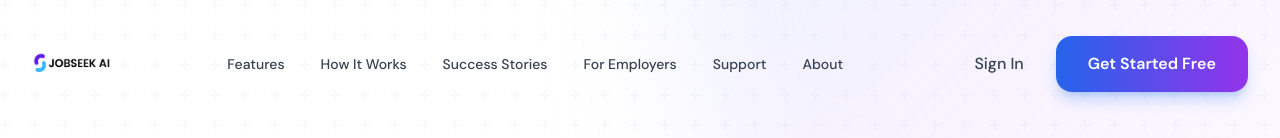
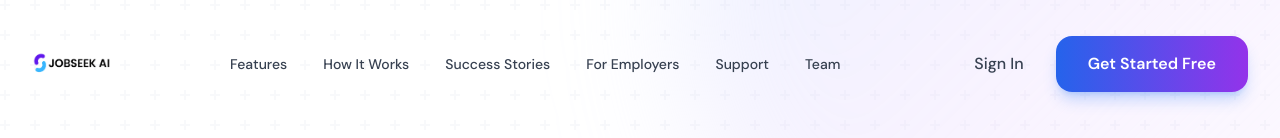
Before and after one commit to nejifresh/jobseekwebsite, a Next.js app: page / in a window 1280 px wide. Shown: the top 138 px of the page. Built offline with nearby package versions, Linux system fonts and the light colour scheme.

Commit message:
about to team

```diff
--- a/app/page.tsx
+++ b/app/page.tsx
@@ -903,7 +903,7 @@ export default function HomePage() {
       </section>
 
       {/* Team Section */}
-      <section id="about" className="section-padding bg-white">
+      <section id="team" className="section-padding bg-white">
         <div className="container-wide">
           <motion.div
             initial="hidden"
--- a/components/Footer.tsx
+++ b/components/Footer.tsx
@@ -10,7 +10,7 @@ const footerLinks = {
     { label: "Pricing", href: "/pricing" },
   ],
   company: [
-    { label: "About Us", href: "/about" },
+    { label: "Team", href: "/#team" },
     { label: "For Employers", href: "/#employers" },
     { label: "Become a Mentor", href: "/mentors" },
     { label: "Partners", href: "/partners" },
--- a/components/Navbar.tsx
+++ b/components/Navbar.tsx
@@ -12,7 +12,7 @@ const navLinks = [
   { href: "/#stories", label: "Success Stories" },
   { href: "/#employers", label: "For Employers" },
   { href: "/#support", label: "Support" },
-  { href: "/about", label: "About" },
+  { href: "/#team", label: "Team" },
 ];
 
 export function Navbar() {
```
